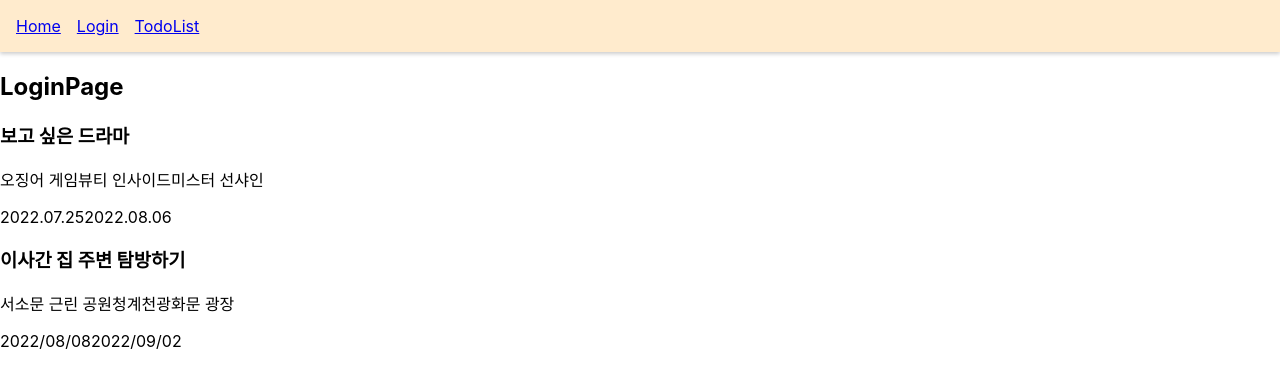
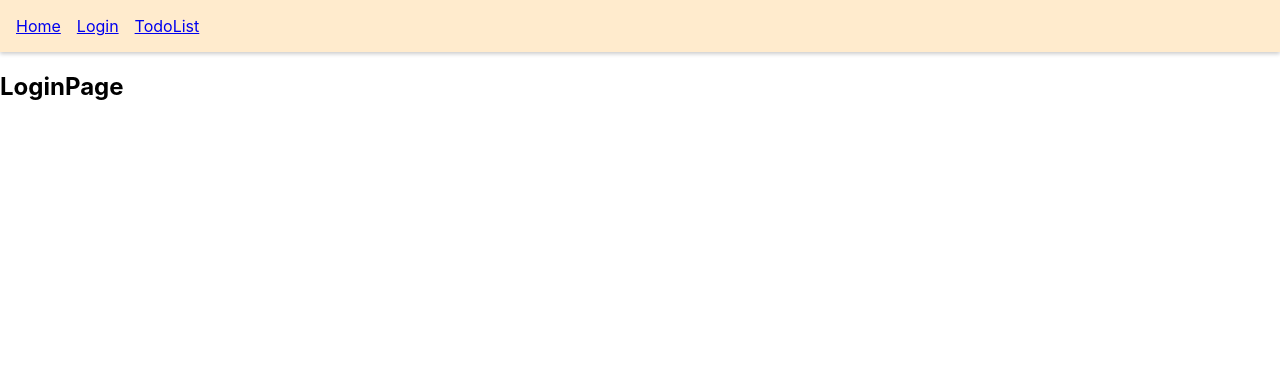
Before and after one commit to Yena-Yun/wanted-pre-onboarding-challenge-fe-1-August, a React (Create React App) app: page /login in a window 1280 px wide. Shown: the top 388 px of the page. Built offline with nearby package versions, Linux system fonts and the light colour scheme; data requests are answered from the project's data file.

Commit message:
:sparkles: react-query로 데이터 가져와서 렌더링

```diff
--- a/db.json
+++ b/db/db.json
@@ -3,14 +3,14 @@
     {
       "id": 0,
       "title": "보고 싶은 드라마",
-      "content": ["오징어 게임", "뷰티 인사이드", "미스터 선샤인"],
+      "content": "뷰티 인사이드",
       "createdAt": "2022.07.25",
       "updatedAt": "2022.08.06"
     },
     {
       "id": 1,
       "title": "이사간 집 주변 탐방하기",
-      "content": ["서소문 근린 공원", "청계천", "광화문 광장"],
+      "content": "서소문 근린 공원",
       "createdAt": "2022/08/08",
       "updatedAt": "2022/09/02"
     }
--- a/package.json
+++ b/package.json
@@ -3,6 +3,8 @@
   "version": "0.1.0",
   "private": true,
   "dependencies": {
+    "@tanstack/react-query": "^4.0.10",
+    "@tanstack/react-query-devtools": "^4.0.10",
     "@testing-library/jest-dom": "^5.14.1",
     "@testing-library/react": "^13.0.0",
     "@testing-library/user-event": "^13.2.1",
@@ -29,7 +31,8 @@
     "build": "react-scripts build",
     "test": "react-scripts test",
     "eject": "react-scripts eject",
-    "json-server": "json-server --watch db.json --port 4000"
+    "json-server": "json-server --watch db/db.json --port 4000",
+    "dev": "concurrently \"yarn start\" \"yarn run json-server\""
   },
   "eslintConfig": {
     "extends": [
@@ -51,6 +54,7 @@
   },
   "devDependencies": {
     "@types/json-server": "^0.14.4",
+    "concurrently": "^7.3.0",
     "json-server": "^0.17.0"
   }
 }
--- a/src/App.tsx
+++ b/src/App.tsx
@@ -1,9 +1,15 @@
-import { Routes, Route, Link } from 'react-router-dom';
-import { HomePage, LoginPage, TodoListPage } from './components';
+import { BrowserRouter, Routes, Route, Link } from 'react-router-dom';
+import { QueryClientProvider, QueryClient } from '@tanstack/react-query';
+import { ReactQueryDevtools } from '@tanstack/react-query-devtools';
+import { HomePage, LoginPage, TodoListPage } from 'components';
 
 function App() {
+  const queryClient = new QueryClient();
+
   return (
     <>
+      <QueryClientProvider client={queryClient}>
+        <BrowserRouter>
           <nav>
             <ul>
               <li>
@@ -22,6 +28,9 @@ function App() {
             <Route path='/login' element={<LoginPage />} />
             <Route path='/todolist' element={<TodoListPage />} />
           </Routes>
+        </BrowserRouter>
+        <ReactQueryDevtools initialIsOpen={false} />
+      </QueryClientProvider>
     </>
   );
 }
--- a/src/components/Login.page.js
+++ b/src/components/Login.page.js
@@ -1,36 +1,7 @@
-import axios from 'axios';
-import { useState, useEffect } from 'react';
-
 export const LoginPage = () => {
-  const [isLoading, setIsLoading] = useState(true);
-  const [data, setData] = useState([]);
-
-  useEffect(() => {
-    axios.get('http://localhost:4000/data').then((res) => {
-      setData(res.data);
-      setIsLoading(false);
-    });
-  }, []);
-
-  if (isLoading) {
-    return <h2>Loading...</h2>;
-  }
-
   return (
     <>
       <h2>LoginPage</h2>
-      {data.map((todo) => {
-        return (
-          <ul key={todo.id}>
-            <li>
-              <h3>{todo.title}</h3>
-              <p>{todo.content}</p>
-              <span>{todo.createdAt}</span>
-              <span>{todo.updatedAt}</span>
-            </li>
-          </ul>
-        );
-      })}
     </>
   );
 };
--- a/src/components/TodoList.page.js
+++ b/src/components/TodoList.page.js
@@ -1,3 +1,32 @@
+import { useQuery } from '@tanstack/react-query';
+import { fetchData } from 'shared/api';
+
 export const TodoListPage = () => {
-  return <div>TodoListPage</div>;
+  const { isLoading, data, isError, error } = useQuery(['data'], fetchData);
+
+  if (isLoading) {
+    return <h2>Loading...</h2>;
+  }
+
+  if (isError) {
+    return <h2>{error.message}</h2>;
+  }
+
+  return (
+    <>
+      <h2>TodoListPage</h2>
+      {data?.data.map(({ id, title, content, createdAt, updatedAt }) => {
+        return (
+          <ul key={id}>
+            <li>
+              <h3>{title}</h3>
+              <p>{content}</p>
+              <span>{createdAt}</span>
+              <span>{updatedAt}</span>
+            </li>
+          </ul>
+        );
+      })}
+    </>
+  );
 };
--- a/src/index.tsx
+++ b/src/index.tsx
@@ -1,14 +1,9 @@
 import ReactDOM from 'react-dom/client';
-import { BrowserRouter } from 'react-router-dom';
-import App from './App';
-import './index.css';
+import App from 'App';
+import 'index.css';
 
 const root = ReactDOM.createRoot(
   document.getElementById('root') as HTMLElement
 );
 
-root.render(
-  <BrowserRouter>
-    <App />
-  </BrowserRouter>
-);
+root.render(<App />);
--- /dev/null
+++ b/src/shared/api.ts
@@ -0,0 +1,7 @@
+import axios from 'axios';
+
+const API_URL = 'http://localhost:4000';
+
+export const fetchData = () => {
+  return axios.get(`${API_URL}/data`);
+};
```
Also changed, not shown: tsconfig.json (+3 -8 lines), 1 other file (tests, documents, lock files or other folders). Lines whose indentation alone changed are shown as unchanged.
